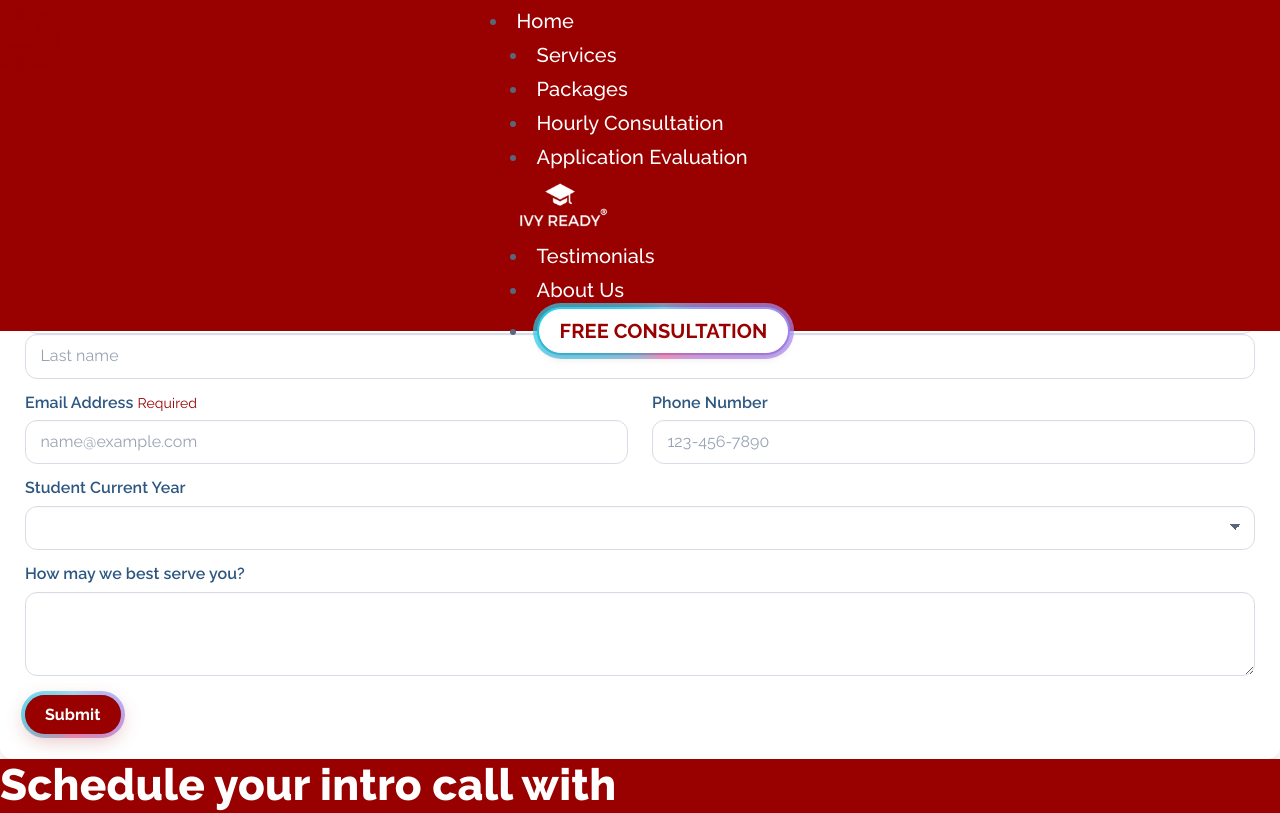
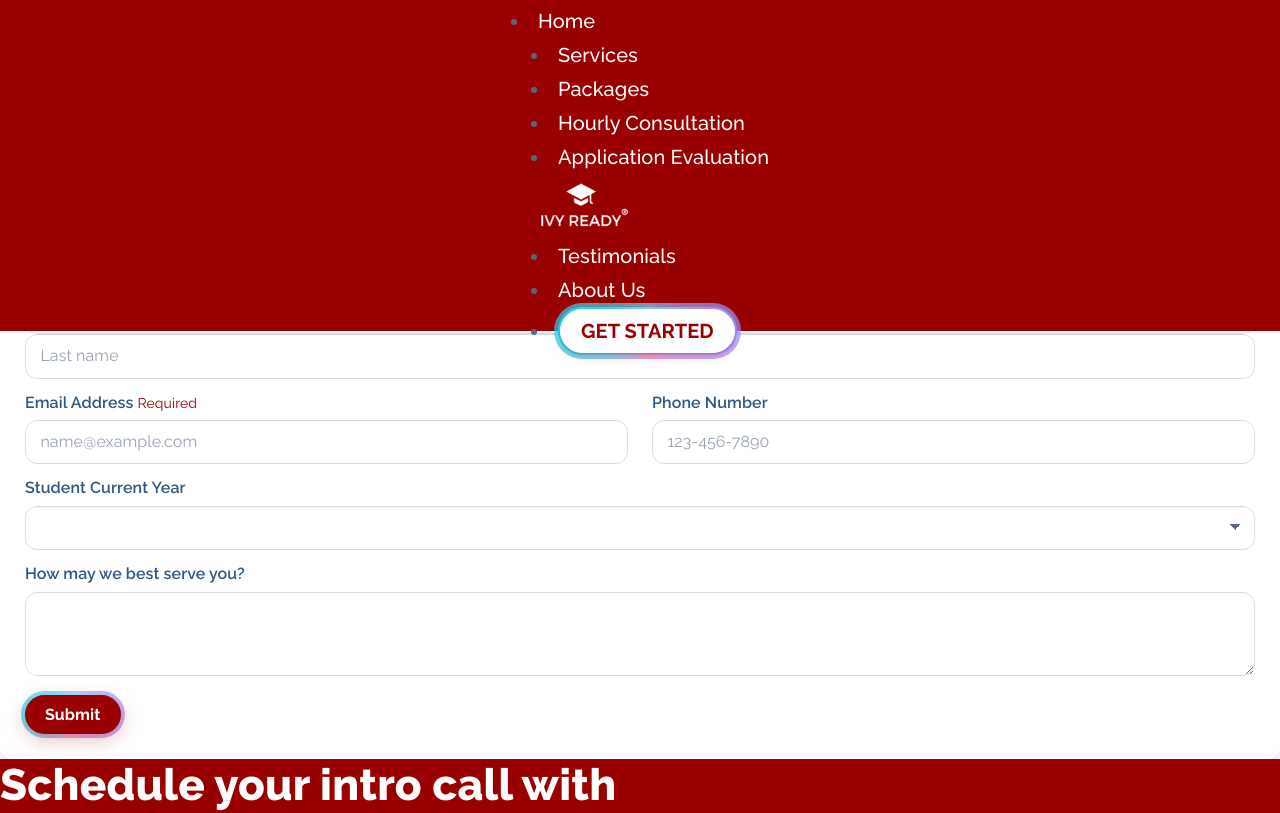
Before and after one commit to TesCoder/IR, a Next.js app in the folder next-js-site/: page / in a window 1280 px wide. Shown: the top 813 px of the page. Built offline with nearby package versions, Linux system fonts and the light colour scheme.

Commit message:
Update navbar.js

```diff
--- a/next-js-site/components/navbar.js
+++ b/next-js-site/components/navbar.js
@@ -127,7 +127,7 @@ export default function Navbar() {
                       data-bs-toggle="modal"
                       data-bs-target="#contactModal"
                     >
-                      FREE Consultation
+                      Get Started
                 </OrbitGlowButton>
               </li>
             </ul>
```
